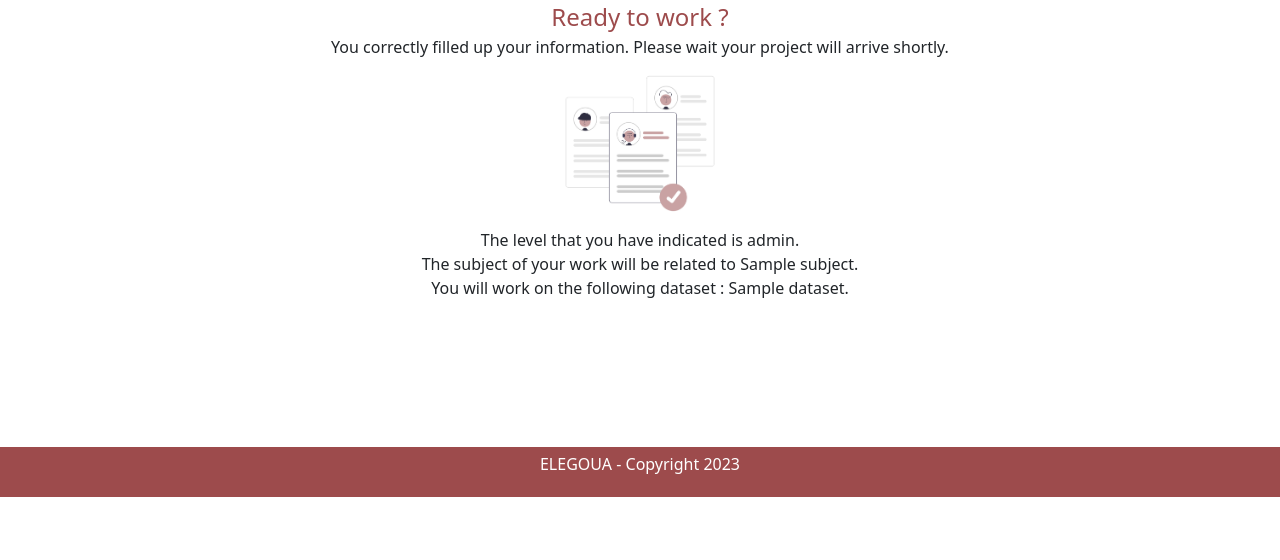
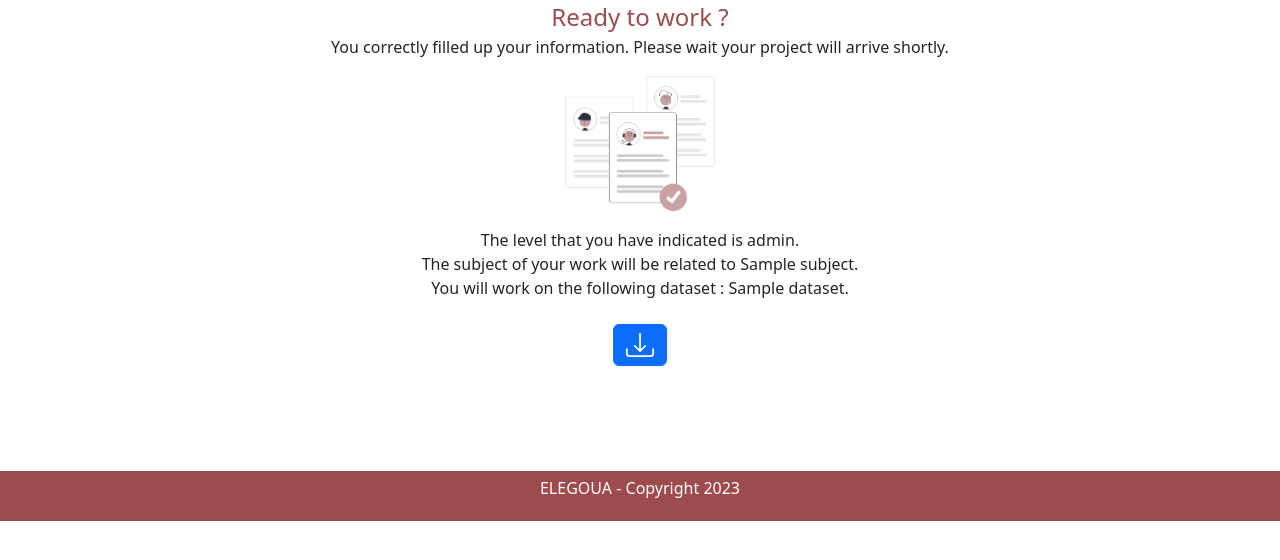
Before and after one commit to AlexisBogroff/elegoua_webapp, a Django app: template elegoua/webapp/templates/thanks.html in a window 1280 px wide. Shown: the part 219-779 px from the top of the page. Run offline with Django 4.2, Linux system fonts and the light colour scheme; the template is opened without the code that fills it: most values are stand-ins (such as "Sample title", 1, 10 or a date in 2020); some libraries are stand-ins or nearby versions.

Commit message:
edit thanks download button

```diff
--- a/elegoua/webapp/templates/thanks.html
+++ b/elegoua/webapp/templates/thanks.html
@@ -31,11 +31,23 @@
         <p class="fs-6 center-txt"> The level that you have indicated is {{level}}.</p>
         <p class="fs-6 center-txt"> The subject of your work will be related to {{subject}}.</p>
         <p class="fs-6 center-txt"> You will work on the following dataset : {{dataset}}.</p>
-        <!--<p class="fs-6 center-txt"> You will have to answer the following question.</p>-->
+      </div>
+      <!-- Download button -->
+      <br>
+      <div>
+        <p class="fs-6 center-txt">
+          <a href="/elegoua/webapp/data/datasets/{{dataset}}" download button type="button" class="btn btn-primary" role="">
+            <svg xmlns="http://www.w3.org/2000/svg" width="28" height="28" fill="currentColor" class="bi bi-download" viewBox="0 0 16 16">
+              <path d="M.5 9.9a.5.5 0 0 1 .5.5v2.5a1 1 0 0 0 1 1h12a1 1 0 0 0 1-1v-2.5a.5.5 0 0 1 1 0v2.5a2 2 0 0 1-2 2H2a2 2 0 0 1-2-2v-2.5a.5.5 0 0 1 .5-.5z"/>
+              <path d="M7.646 11.854a.5.5 0 0 0 .708 0l3-3a.5.5 0 0 0-.708-.708L8.5 10.293V1.5a.5.5 0 0 0-1 0v8.793L5.354 8.146a.5.5 0 1 0-.708.708l3 3z"/>
+              Download
+             </svg>
+          </a>
+        </p>
       </div>
   </div>
 </div>
-
+<br>
 <footer>
   <p>ELEGOUA - Copyright 2023</p>
 </footer>
```
